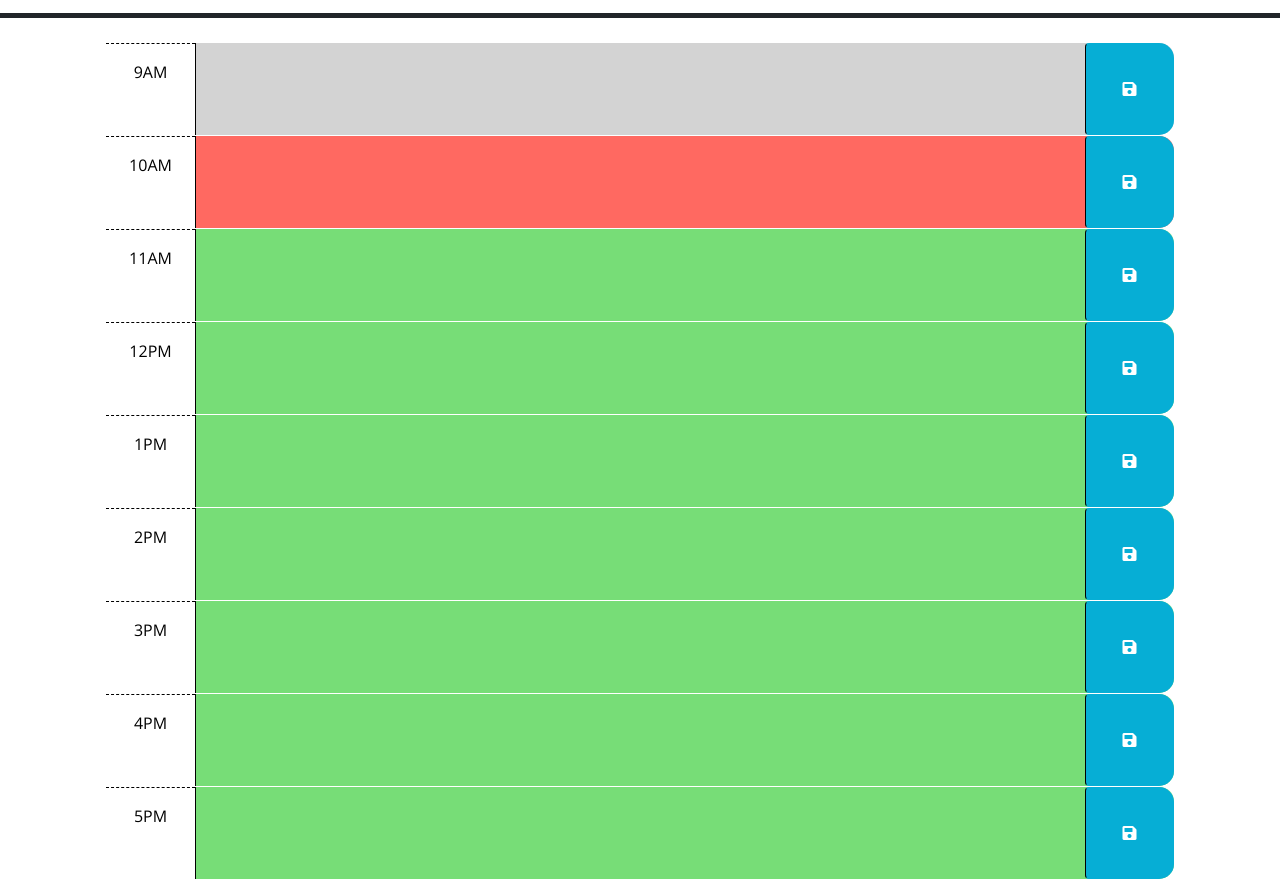
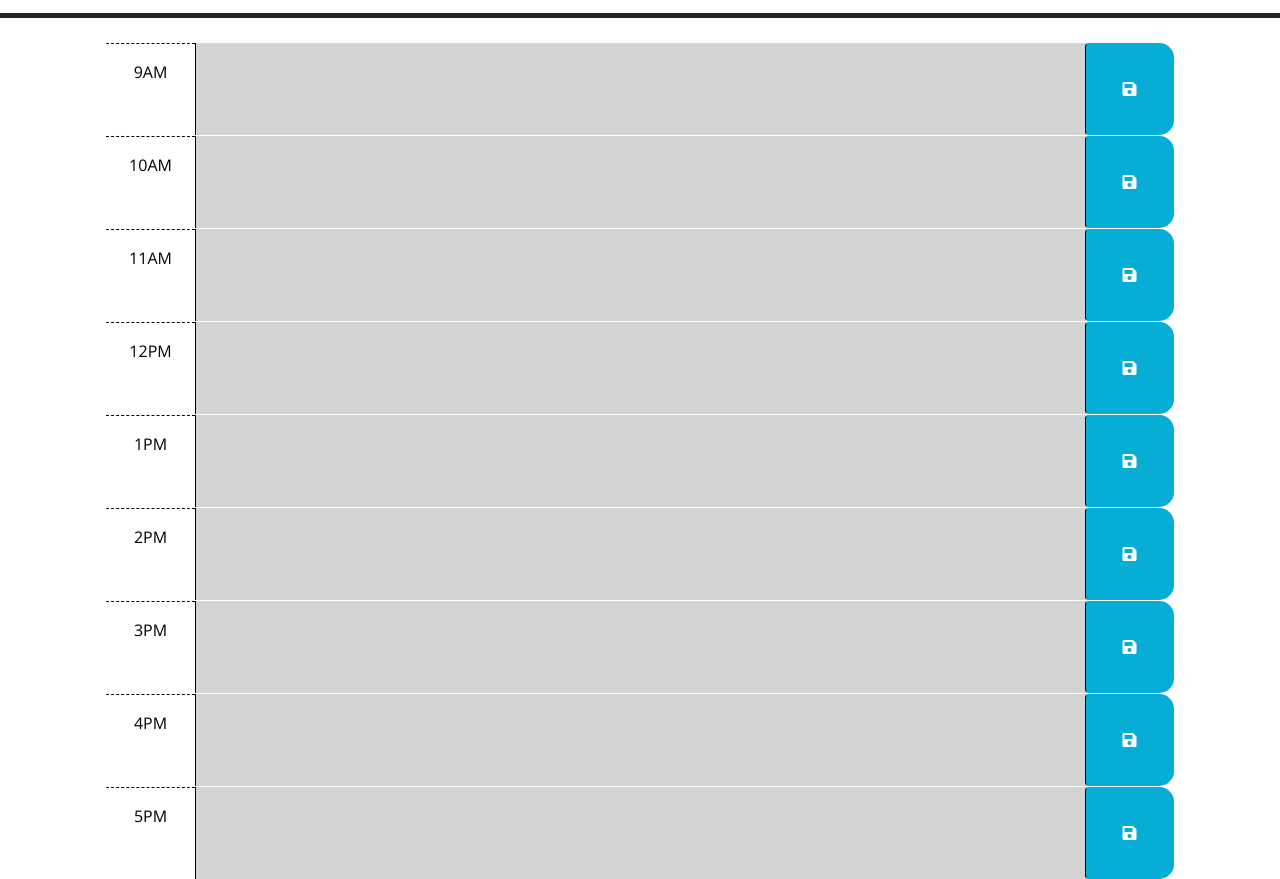
Before and after one commit to AlexDCP/Planner-, a plain HTML site: page index.html in a window 1280 px wide. Shown: the part 260-1139 px from the top of the page. Drawn offline with nearby package versions, Linux system fonts and the light colour scheme.

Commit message:
Fixed code to stop throwing errors, got the planner to show correct class and button working

```diff
--- a/assets/script.js
+++ b/assets/script.js
@@ -14,8 +14,7 @@
   // TODO: Add code to get any user input that was saved in localStorage and set
   // the values of the corresponding textarea elements. HINT: How can the id
   // attribute of each time-block be used to do this?
-  //
-  // TODO: Add code to display the current date in the header of the page.
+
 
 
 var dateDisplay = $('#currentDay');
@@ -28,32 +27,32 @@ $(document).ready(function () {
 // Retrieves current time using Dayjs
 
   var today = dayjs();
-  var currentHour = today.format('H');
+  var currentHour = parseInt(today.format('H'));
   console.log(currentHour);
 
   for (var i = 0; i < $('.time-block').length; i++) {
     console.log($('.time-block')[i]);
     var timeblockDiv = $('.time-block')[i];
-    var timeblockHour = $('.time-block')[i].getAttribute('id').split('-')[1];
+    var timeblockHour = parseInt($('.time-block')[i].getAttribute('id').split('-')[1]);
     console.log(timeblockDiv);
     console.log(timeblockHour);
-    // Write a conditional statement in order to compare the time block's hour to the current hour
+    //Write a conditional statement in order to compare the time block's hour to the current hour
     if (timeblockHour > currentHour) {
       // Future
-      $(`#${timeblockDiv}`).removeClass('past present').addClass('future');
+      $(timeblockDiv).removeClass('past').removeClass('present').addClass('future');
     }
      if (timeblockHour < currentHour) {
       // Past
-      $(`#${timeblockDiv}`).removeClass('future present').addClass('past');
+      $(timeblockDiv).removeClass('future').removeClass('present').addClass('past');
     }
     if (timeblockHour === currentHour) {
         // Present
-         $(`#${timeblockDiv}`).removeClass('future past').addClass('present');
+         $(timeblockDiv).removeClass('past').removeClass('future').addClass('present');
     }
   };
 
-  // console.log($('.saveBtn'));
-  // $('.saveBtn').on('click', function() {
-  //   console.log(this.previousSibling.previousSibling.value);
-  // })
+  console.log($('.saveBtn'));
+  $('.saveBtn').on('click', function() {
+    console.log(this.previousSibling.previousSibling.value);
+  })
 });
--- a/index.html
+++ b/index.html
@@ -74,7 +74,7 @@
         </button>
       </div>
 
-      <div id="hour-1" class="row time-block future">
+      <div id="hour-13" class="row time-block future">
         <div class="col-2 col-md-1 hour text-center py-3">1PM</div>
         <textarea class="col-8 col-md-10 description" rows="3"> </textarea>
         <button class="btn saveBtn col-2 col-md-1" aria-label="save">
@@ -82,7 +82,7 @@
         </button>
       </div>
 
-      <div id="hour-2" class="row time-block future">
+      <div id="hour-14" class="row time-block future">
         <div class="col-2 col-md-1 hour text-center py-3">2PM</div>
         <textarea class="col-8 col-md-10 description" rows="3"> </textarea>
         <button class="btn saveBtn col-2 col-md-1" aria-label="save">
@@ -90,7 +90,7 @@
         </button>
       </div>
 
-      <div id="hour-3" class="row time-block future">
+      <div id="hour-15" class="row time-block future">
         <div class="col-2 col-md-1 hour text-center py-3">3PM</div>
         <textarea class="col-8 col-md-10 description" rows="3"> </textarea>
         <button class="btn saveBtn col-2 col-md-1" aria-label="save">
@@ -98,7 +98,7 @@
         </button>
       </div>
 
-      <div id="hour-4" class="row time-block future">
+      <div id="hour-16" class="row time-block future">
         <div class="col-2 col-md-1 hour text-center py-3">4PM</div>
         <textarea class="col-8 col-md-10 description" rows="3"> </textarea>
         <button class="btn saveBtn col-2 col-md-1" aria-label="save">
@@ -106,7 +106,7 @@
         </button>
       </div>
 
-      <div id="hour-5" class="row time-block future">
+      <div id="hour-17" class="row time-block future">
         <div class="col-2 col-md-1 hour text-center py-3">5PM</div>
         <textarea class="col-8 col-md-10 description" rows="3"> </textarea>
         <button class="btn saveBtn col-2 col-md-1" aria-label="save">
```
